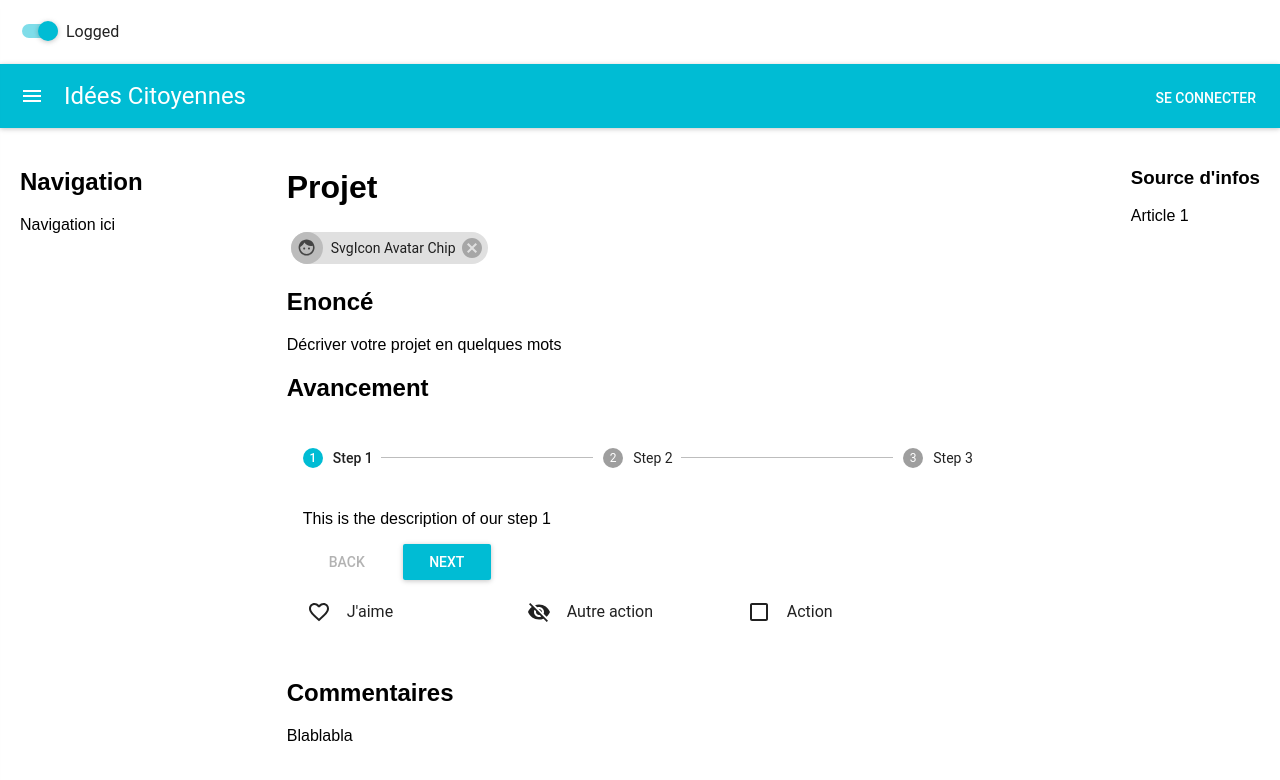
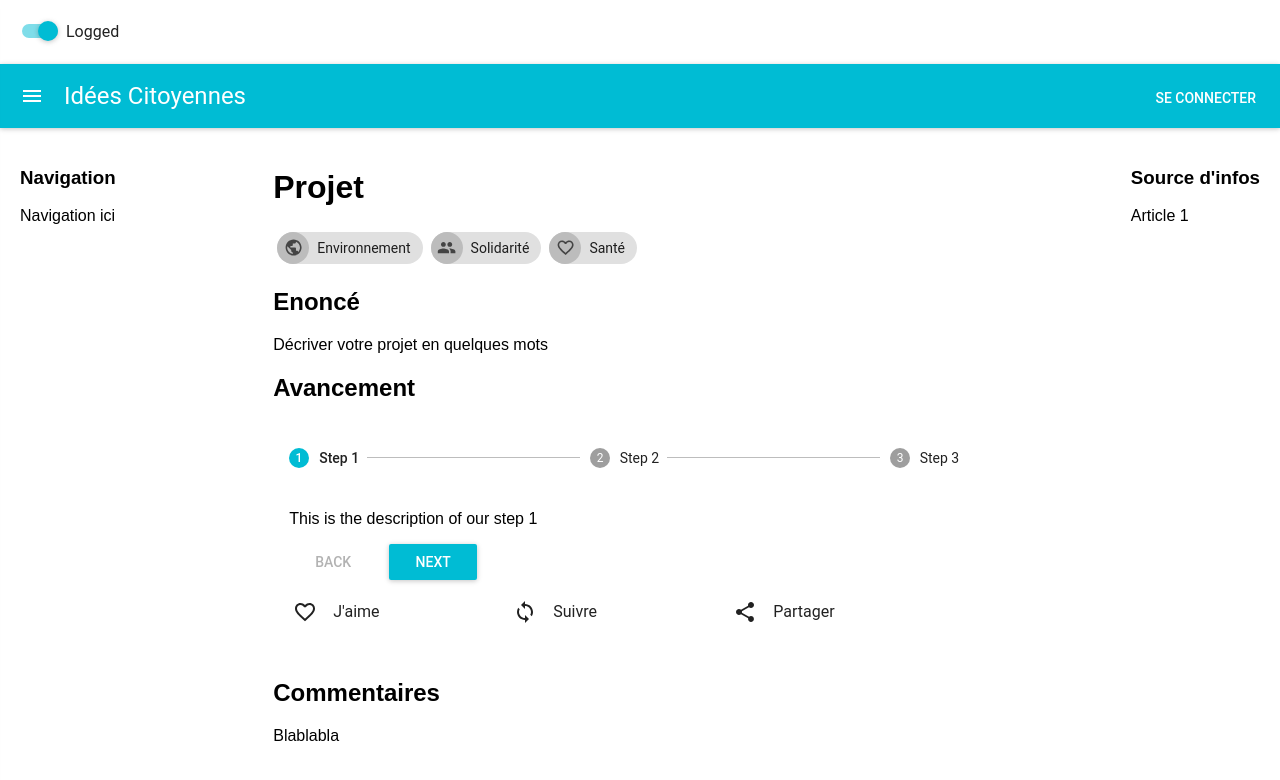
Before and after one commit to EstelleBarnoud/sim_project, a React (Create React App) app in the folder idees-citoyennes/: page / in a window 1280 px wide. Shown: the top 780 px of the page. Built offline with nearby package versions, Linux system fonts and the light colour scheme.

Commit message:
Icons customized

```diff
--- a/idees-citoyennes/src/App.js
+++ b/idees-citoyennes/src/App.js
@@ -25,7 +25,7 @@ class App extends Component {
               <Progress />
               <ReactionBar />
               <Reactions />
-              </div>
+            </div>
             <div>
               <h3>Source d'infos</h3>
               <p>Article 1</p>
--- a/idees-citoyennes/src/Chips.js
+++ b/idees-citoyennes/src/Chips.js
@@ -1,7 +1,9 @@
 import React from 'react';
 import Avatar from 'material-ui/Avatar';
 import Chip from 'material-ui/Chip';
-import SvgIconFace from 'material-ui/svg-icons/action/face';
+import SvgIconPeople from 'material-ui/svg-icons/social/people';
+import SvgIconPublic from 'material-ui/svg-icons/social/public';
+import ActionFavoriteBorder from 'material-ui/svg-icons/action/favorite-border';
 
 const styles = {
     chip: {
@@ -27,12 +29,22 @@ class Chips extends React.Component {
         return (
             <div style={styles.wrapper}>
                 <Chip
-                    onRequestDelete={handleReduce}
-                    onClick={handleExpand}
                     style={styles.chip}
                 >
-                    <Avatar color="#444" icon={<SvgIconFace />} />
-                    SvgIcon Avatar Chip
+                    <Avatar color="#444" icon={<SvgIconPublic />} />
+                    Environnement
+                </Chip>
+                <Chip
+                    style={styles.chip}
+                >
+                    <Avatar color="#444" icon={<SvgIconPeople />} />
+                    Solidarité
+                </Chip>
+                <Chip
+                    style={styles.chip}
+                >
+                    <Avatar color="#444" icon={<ActionFavoriteBorder />} />
+                    Santé
                 </Chip>
             </div>
         );
--- a/idees-citoyennes/src/Nav.js
+++ b/idees-citoyennes/src/Nav.js
@@ -1,15 +1,14 @@
 import React from 'react';
-
-class Navigation extends React.Component
+class Nav extends React.Component
 {
     render(){
         return(
                 <div>
-                    <h2>Navigation</h2>
+                    <h3>Navigation</h3>
                     <p>Navigation ici</p>
                 </div>
               );
     }
 }
 
-export default Navigation;
+export default Nav;
--- a/idees-citoyennes/src/ReactionBar.js
+++ b/idees-citoyennes/src/ReactionBar.js
@@ -2,8 +2,8 @@ import React from 'react';
 import Checkbox from 'material-ui/Checkbox';
 import ActionFavorite from 'material-ui/svg-icons/action/favorite';
 import ActionFavoriteBorder from 'material-ui/svg-icons/action/favorite-border';
-import Visibility from 'material-ui/svg-icons/action/visibility';
-import VisibilityOff from 'material-ui/svg-icons/action/visibility-off';
+import Loop from 'material-ui/svg-icons/av/loop';
+import Share from 'material-ui/svg-icons/social/share';
 import './App.css';
 
 const styles = {
@@ -38,13 +38,15 @@ class ReactionBar extends React.Component {
           style={styles.checkbox}
         />
         <Checkbox
-          checkedIcon={<Visibility />}
-          uncheckedIcon={<VisibilityOff />}
-          label="Autre action"
+          checkedIcon={<Loop />}
+          uncheckedIcon={<Loop />}
+          label="Suivre"
           style={styles.checkbox}
         />
         <Checkbox
-          label="Action"
+          checkedIcon={<Share />}
+          uncheckedIcon={<Share />}
+          label="Partager"
           style={styles.checkbox}
         />
       </div>
```
